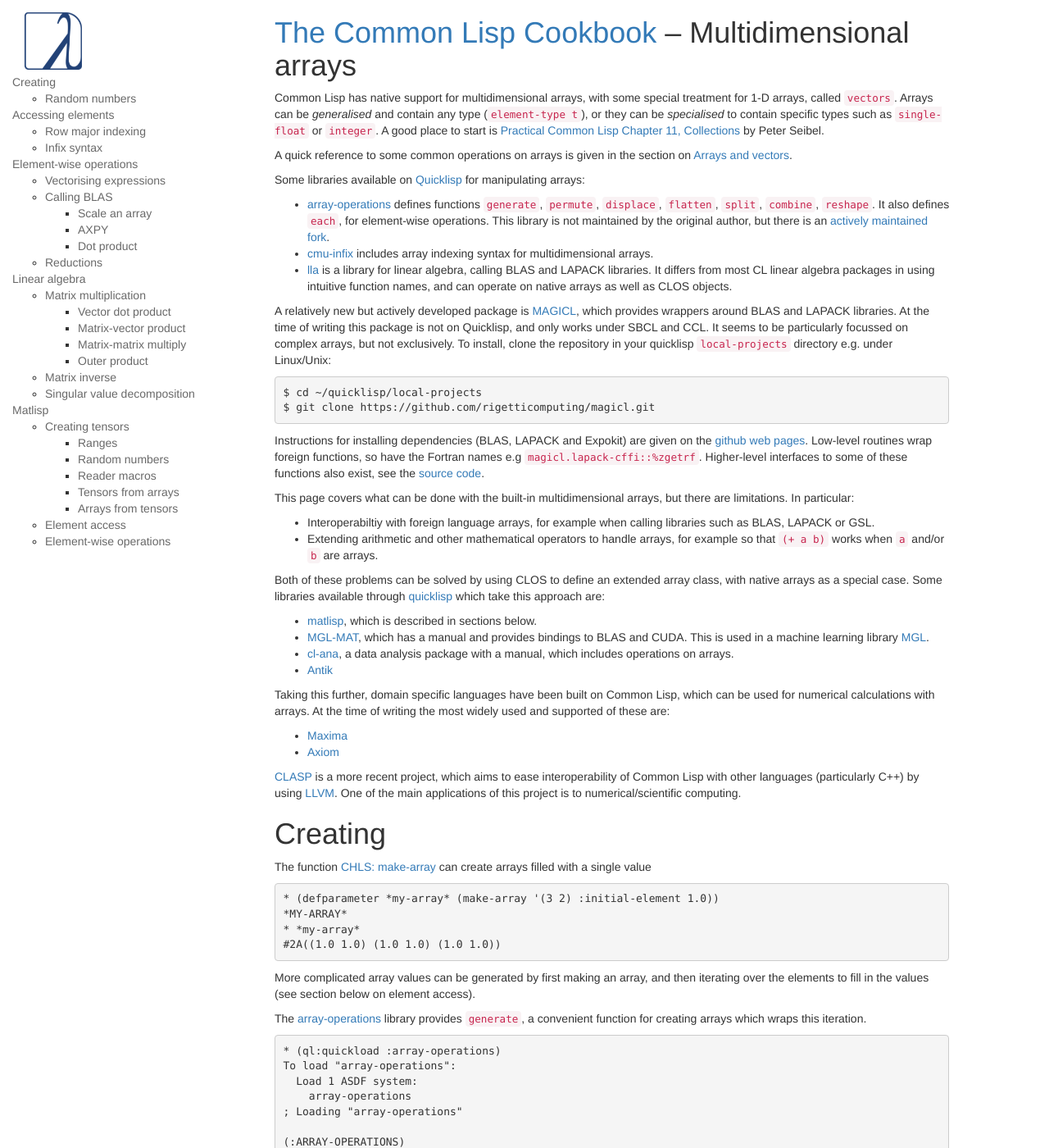
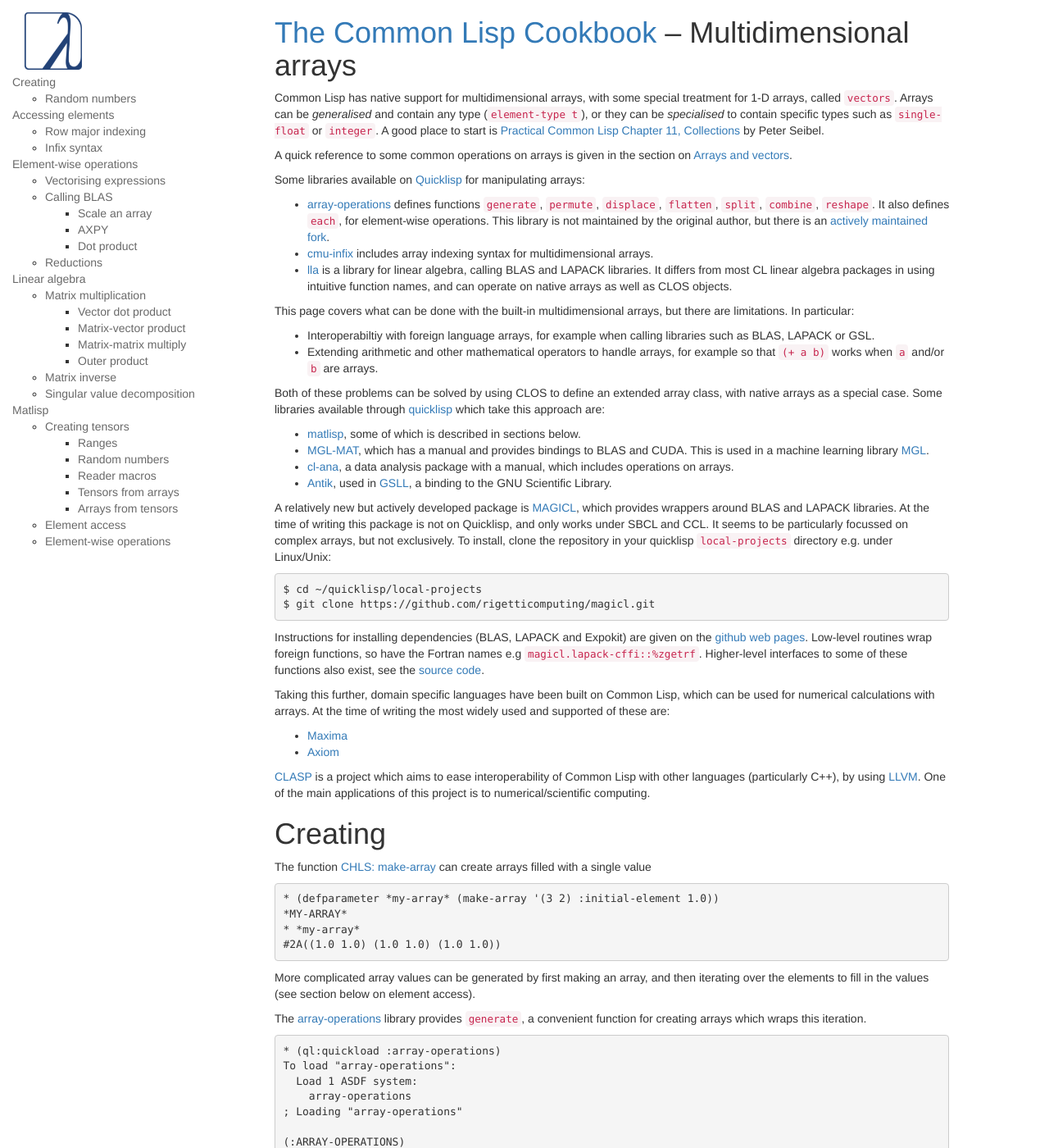
Before and after one commit to LispCookbook/cl-cookbook, a Jekyll site: the page built from arrays.md, in a window 1280 px wide and 1400 px high. Shown: the whole window at 82% size. Built offline with Jekyll 4.4.1, drawn with Linux system fonts in a browser that asks for light colours; some of the changed lines change nothing that is shown; some of the changed text lies outside the part shown.

Commit message:
Add defpackage using Matlisp
* Rather than (in-package :matlisp), define a new
  package using matlisp

* Rearrange the intro section a little

* Add more external links: Wikipedia for some concepts
  (LU decomposition, SVD); SBCL manual and GSLL libraries.

```diff
--- a/arrays.md
+++ b/arrays.md
@@ -27,6 +27,31 @@
   intuitive function names, and can operate on native arrays as well as
   CLOS objects.
 
+This page covers what can be done with the built-in multidimensional
+arrays, but there are limitations. In particular:
+
+* Interoperabiltiy with foreign language arrays, for example when
+  calling libraries such as BLAS, LAPACK or GSL.
+* Extending arithmetic and other mathematical operators to handle
+  arrays, for example so that `(+ a b)` works
+  when `a` and/or `b` are arrays.
+
+Both of these problems can be solved by using CLOS to define an
+extended array class, with native arrays as a special case.
+Some libraries available through
+[quicklisp](https://www.quicklisp.org/beta/) which take this approach
+are:
+
+* [matlisp](https://github.com/matlisp/matlisp), some of which is
+  described in sections below.
+* [MGL-MAT](https://github.com/melisgl/mgl-mat), which has a manual
+  and provides bindings to BLAS and CUDA. This is used in a machine
+  learning library [MGL](https://github.com/melisgl/mgl).
+* [cl-ana](https://github.com/ghollisjr/cl-ana/wiki), a data analysis
+  package with a manual, which includes operations on arrays.
+* [Antik](https://www.common-lisp.net/project/antik/), used in
+  [GSLL](https://common-lisp.net/project/gsll/), a binding to the GNU
+  Scientific Library.
 
 A relatively new but actively developed package is
 [MAGICL](https://github.com/rigetticomputing/magicl), which provides
@@ -49,31 +74,6 @@
 these functions also exist, see the
 [source code](https://github.com/rigetticomputing/magicl/blob/master/high-level.lisp).
 
-
-This page covers what can be done with the built-in multidimensional
-arrays, but there are limitations. In particular:
-
-* Interoperabiltiy with foreign language arrays, for example when
-  calling libraries such as BLAS, LAPACK or GSL.
-* Extending arithmetic and other mathematical operators to handle
-  arrays, for example so that `(+ a b)` works
-  when `a` and/or `b` are arrays.
-
-Both of these problems can be solved by using CLOS to define an
-extended array class, with native arrays as a special case.
-Some libraries available through
-[quicklisp](https://www.quicklisp.org/beta/) which take this approach
-are:
-
-* [matlisp](https://github.com/matlisp/matlisp), which is described in
-  sections below.
-* [MGL-MAT](https://github.com/melisgl/mgl-mat), which has a manual
-  and provides bindings to BLAS and CUDA. This is used in a machine
-  learning library [MGL](https://github.com/melisgl/mgl).
-* [cl-ana](https://github.com/ghollisjr/cl-ana/wiki), a data analysis
-  package with a manual, which includes operations on arrays.
-* [Antik](https://www.common-lisp.net/project/antik/)
-
 Taking this further, domain specific languages have been built on Common
 Lisp, which can be used for numerical calculations with arrays.
 At the time of writing the most widely used and supported of these are:
@@ -81,9 +81,10 @@
 * [Maxima](http://maxima.sourceforge.net/documentation.html)
 * [Axiom](https://github.com/daly/axiom)
 
-[CLASP](https://github.com/drmeister/clasp) is a more recent project,
+
+[CLASP](https://github.com/drmeister/clasp) is a project
 which aims to ease interoperability of Common Lisp with other
-languages (particularly C++) by using [LLVM](http://llvm.org/).
+languages (particularly C++), by using [LLVM](http://llvm.org/).
 One of the main applications of this project is to numerical/scientific
 computing.
 
@@ -525,8 +526,9 @@
 * (reduce #'max (aops:flatten a))
 ~~~
 
-An SBCL extension, `array-storage-vector` provides an efficient but
-not portable way to achieve the same thing:
+An SBCL extension,
+[array-storage-vector](http://www.sbcl.org/manual/#index-array_002dstorage_002dvector)
+provides an efficient but not portable way to achieve the same thing:
 ~~~lisp
 * (reduce #'max (array-storage-vector a))
 4
@@ -591,7 +593,7 @@
          ,result))))
 
 ~~~
-[Note: This macro isavailable in [this fork](https://github.com/bendudson/array-operations)
+[Note: This macro is available in [this fork](https://github.com/bendudson/array-operations)
 of array-operations, but not Quicklisp]
 
 Using this macro, the maximum value in an array A (of any shape) is:
@@ -666,7 +668,8 @@
 ### Outer product
 
 The [array-operations](https://github.com/tpapp/array-operations)
-package contains a generalised outer product function:
+package contains a generalised [outer product](https://en.wikipedia.org/wiki/Outer_product)
+function:
 ~~~lisp
 * (ql:quickload :array-operations)
 To load "array-operations":
@@ -683,7 +686,6 @@
 multiple dimensions.
 
 ## Matrix inverse
-
 
 The direct inverse of a dense matrix can be calculated with `invert`
 ~~~lisp
@@ -703,7 +705,8 @@
 ~~~
 
 Calculating the direct inverse is generally not advisable,
-particularly for large matrices. Instead the LU decomposition can be
+particularly for large matrices. Instead the
+[LU decomposition](https://en.wikipedia.org/wiki/LU_decomposition) can be
 calculated and used for multiple inversions.
 
 ~~~lisp
@@ -717,8 +720,8 @@
 
 ## Singular value decomposition
 
-The `svd` function calculates the singular value decomposition of a given
-matrix, returning an object with slots for the three returned
+The `svd` function calculates the [singular value decomposition](https://en.wikipedia.org/wiki/Singular-value_decomposition)
+of a given matrix, returning an object with slots for the three returned
 matrices:
 
 ~~~lisp
@@ -769,11 +772,16 @@
 * (ql:quickload :matlisp)
 ~~~
 
-The nickname for `matlisp` is `m`, but to avoid typing `matlisp:` or
-`m:` in front of each symbol, you can use
-the package or for an interactive session run:
+The nickname for `matlisp` is `m`. To avoid typing `matlisp:` or
+`m:` in front of each symbol, you can define your own package which
+uses matlisp
+(See the [PCL section on packages](http://www.gigamonkeys.com/book/programming-in-the-large-packages-and-symbols.html)):
 ~~~lisp
-* (in-package :matlisp)
+* (defpackage :my-new-code
+     (:use :common-lisp :matlisp))
+#<PACKAGE "MY-NEW-CODE">
+
+* (in-package :my-new-code)
 ~~~
 and to use the `#i` infix reader (note the same name as for
 `cmu-infix`), run:
```
